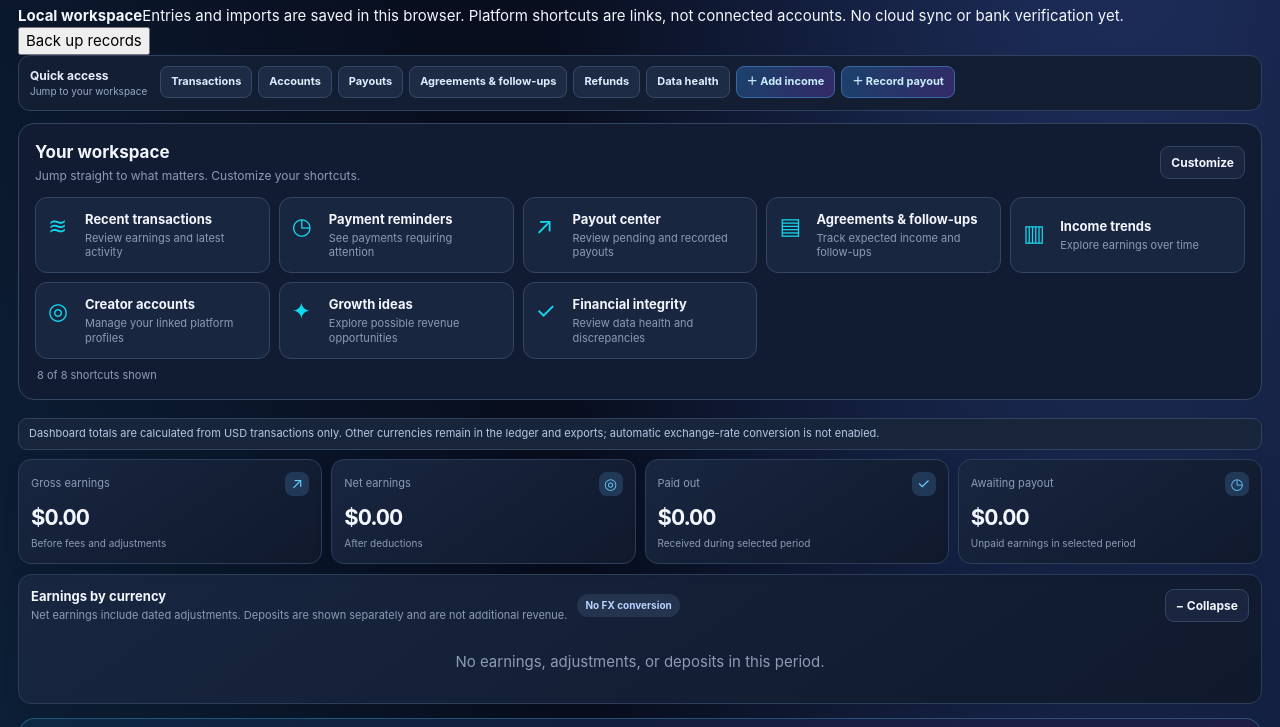
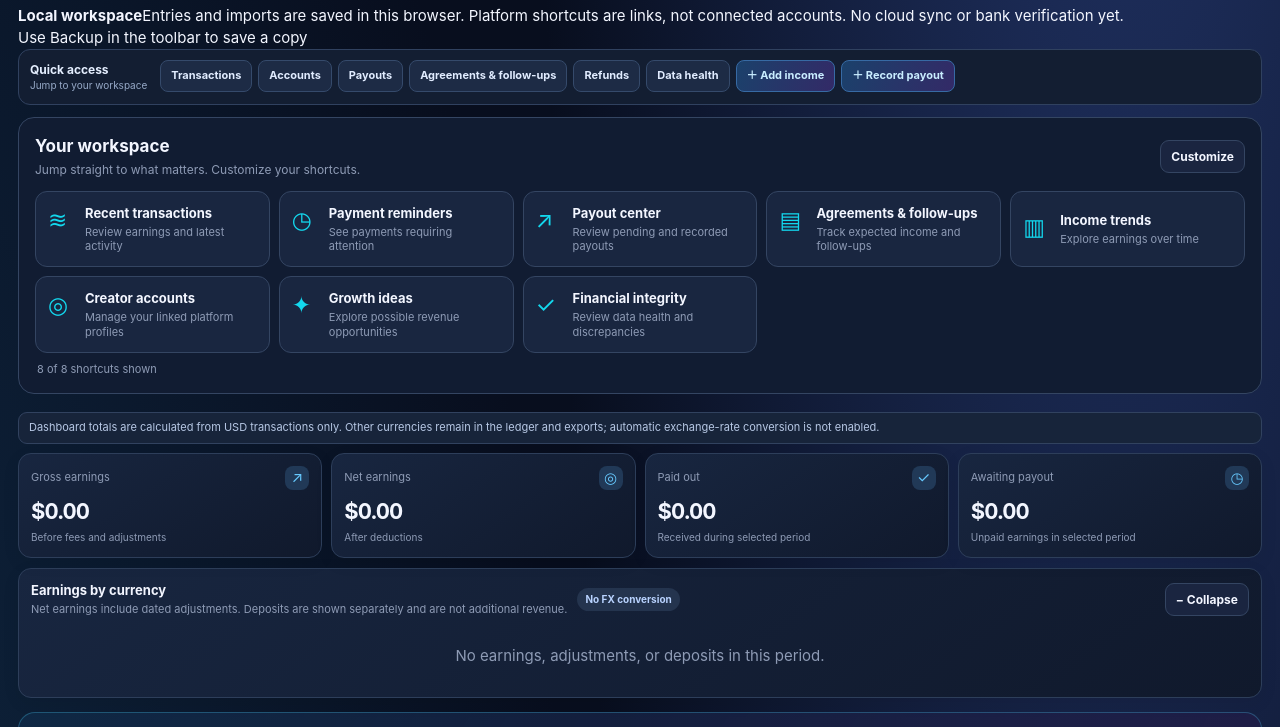
Before and after one commit to EventHorizonStudio2027/CloutFlow, a website: page index.html in a window 1280 px wide. Shown: the part 247-974 px from the top of the page. Drawn offline with Linux system fonts and the light colour scheme.

Commit message:
ui: avoid an unwired backup action; direct users to the existing verified backup control

```diff
--- a/index.html
+++ b/index.html
@@ -20,7 +20,7 @@
 <a href="https://www.patreon.com/" target="_blank" rel="noopener noreferrer" aria-label="Open Patreon"><img src="assets/icons/patreon.svg" alt="" loading="lazy" onerror="this.hidden=true;this.nextElementSibling.hidden=false"><span class="streaming-icon-fallback" hidden aria-hidden="true">P</span><span>Patreon</span></a>
 <a href="https://ko-fi.com/" target="_blank" rel="noopener noreferrer" aria-label="Open Ko-fi"><img src="assets/icons/kofi.svg" alt="" loading="lazy" onerror="this.hidden=true;this.nextElementSibling.hidden=false"><span class="streaming-icon-fallback" hidden aria-hidden="true">K</span><span>Ko-fi</span></a>
 <button type="button" id="addStreamingPlatform" class="streaming-add" aria-label="Add a streaming platform" aria-controls="streamingAddForm" aria-expanded="false"><span class="streaming-plus" aria-hidden="true">+</span><span>Add</span></button></div><form id="streamingAddForm" class="streaming-add-form" hidden><label for="streamingNewName">Platform name</label><input id="streamingNewName" maxlength="22" placeholder="Platform name" required><label for="streamingNewUrl">Website URL</label><input id="streamingNewUrl" type="url" placeholder="https://example.com" required><p class="streaming-storage-hint">Saved on this device. Up to three custom shortcuts.</p><div class="streaming-form-actions"><button type="submit">Save shortcut</button><button type="button" id="streamingAddCancel">Cancel</button></div><p id="streamingAddError" role="status" aria-live="polite"></p></form></section>
-<aside class="source-trust-strip" aria-label="Financial data connection status"><span class="source-trust-indicator" aria-hidden="true"></span><div><strong>Local workspace</strong><span>Entries and imports are saved in this browser. Platform shortcuts are links, not connected accounts. No cloud sync or bank verification yet.</span></div><button type="button" id="sourceTrustBackup" class="source-trust-backup">Back up records</button></aside>
+<aside class="source-trust-strip" aria-label="Financial data connection status"><span class="source-trust-indicator" aria-hidden="true"></span><div><strong>Local workspace</strong><span>Entries and imports are saved in this browser. Platform shortcuts are links, not connected accounts. No cloud sync or bank verification yet.</span></div><span class="source-trust-backup">Use Backup in the toolbar to save a copy</span></aside>
 <nav class="quick-access" aria-label="Quick access to financial tools"><div class="quick-access-heading"><span>Quick access</span><small>Jump to your workspace</small></div><div class="quick-access-actions"><button type="button" data-quick-target="ledgerSection">Transactions</button><button type="button" data-quick-target="accountsSection">Accounts</button><button type="button" data-quick-target="reconciliationSection">Payouts</button><button type="button" data-quick-target="recurringAgreements">Agreements &amp; follow-ups</button><button type="button" data-quick-target="adjustmentsSection">Refunds</button><button type="button" data-quick-target="integritySection">Data health</button><button type="button" data-quick-action="addBtn" class="quick-accent">＋ Add income</button><button type="button" data-quick-action="newPayoutBtn" class="quick-accent">＋ Record payout</button></div></nav>
 <section class="command-center" aria-labelledby="commandCenterTitle"><div class="command-center-head"><div><h3 id="commandCenterTitle">Your workspace</h3><p>Jump straight to what matters. Customize your shortcuts.</p></div><button type="button" class="btn small" id="customizeCommandCenter" aria-expanded="false" aria-controls="commandCenterSettings">Customize</button></div><div id="commandCenterCards" class="command-center-cards"></div><p class="command-center-count" id="commandCenterCount" role="status" aria-live="polite"></p><div id="commandCenterSettings" hidden><div id="commandCenterOptions" class="command-center-options"></div><button type="button" class="btn small" id="resetCommandCenter">Reset shortcuts</button></div></section>
 <div class="notice">Dashboard totals are calculated from USD transactions only. Other currencies remain in the ledger and exports; automatic exchange-rate conversion is not enabled.</div><section class="stats"><div class="card"><div class="stat-top">Gross earnings <span class="stat-icon">↗</span></div><div class="stat-value" id="grossTotal">$0.00</div><div class="stat-note">Before fees and adjustments</div></div><div class="card"><div class="stat-top">Net earnings <span class="stat-icon">◎</span></div><div class="stat-value" id="netTotal">$0.00</div><div class="stat-note">After deductions</div></div><div class="card"><div class="stat-top">Paid out <span class="stat-icon">✓</span></div><div class="stat-value" id="paidTotal">$0.00</div><div class="stat-note">Received during selected period</div></div><div class="card"><div class="stat-top">Awaiting payout <span class="stat-icon">◷</span></div><div class="stat-value" id="pendingTotal">$0.00</div><div class="stat-note">Unpaid earnings in selected period</div></div></section>
```
